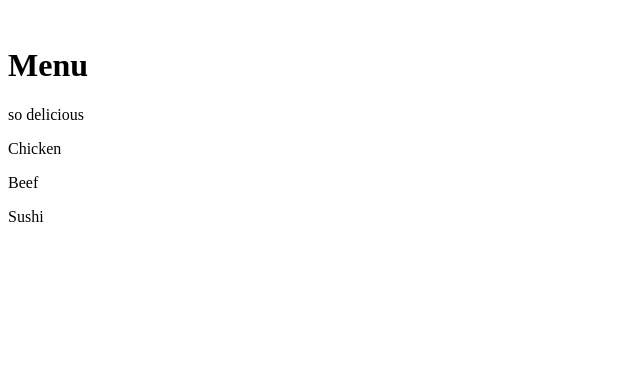
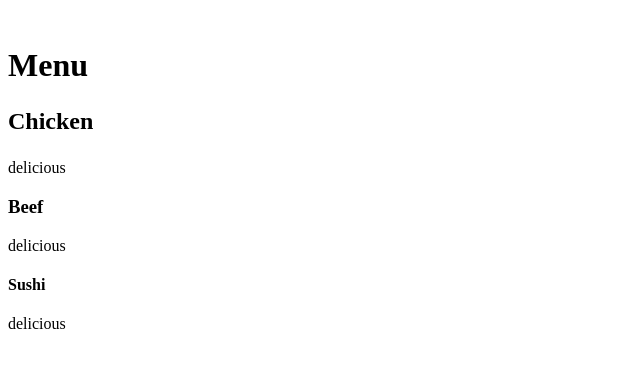
Before and after one commit to kgoto-web/module2-solution, a plain HTML site: page index.html in a window 1280 px wide. Shown: the whole page, without its empty margins (0-640 px from the left). Drawn offline with Linux system fonts and the light colour scheme.

Commit message:
Update index.html

```diff
--- a/index.html
+++ b/index.html
@@ -12,13 +12,17 @@
     <h1>
       Menu
     </h1>
-   <div id="box">
-     <div id="content">so delicious</div></div>
+   <div id="container">
+      <div class="row">
+        <div class="col-lg-4 col-md-6">
+            <h2 id="box" class="section"><p>Chicken</p></h2><p>delicious</p></div></div></div>
+    <div id="container">
+      <div class="row">
+        <div class="col-lg-4 col-md-6">
+          <h3 id="box" class="section"><p>Beef</p></h3><p>delicious</p></div></div></div>
+    <div id="container">
+      <div class="row">
+        <div class="col-lg-4 col-md-6">
+          <h4 id="box" class="section"><p>Sushi</p></h4><p>delicious</p></div></div></div>
 
-
-      <div class="row">
-        <div id="box" class="col-lg-4"><p>Chicken</p></div>
-        <div id="box" class="col-lg-4"><p>Beef</p></div>
-        <div id="box" class="col-lg-4"><p>Sushi</p></div></div>
-
-        </html>
+</html>
```
